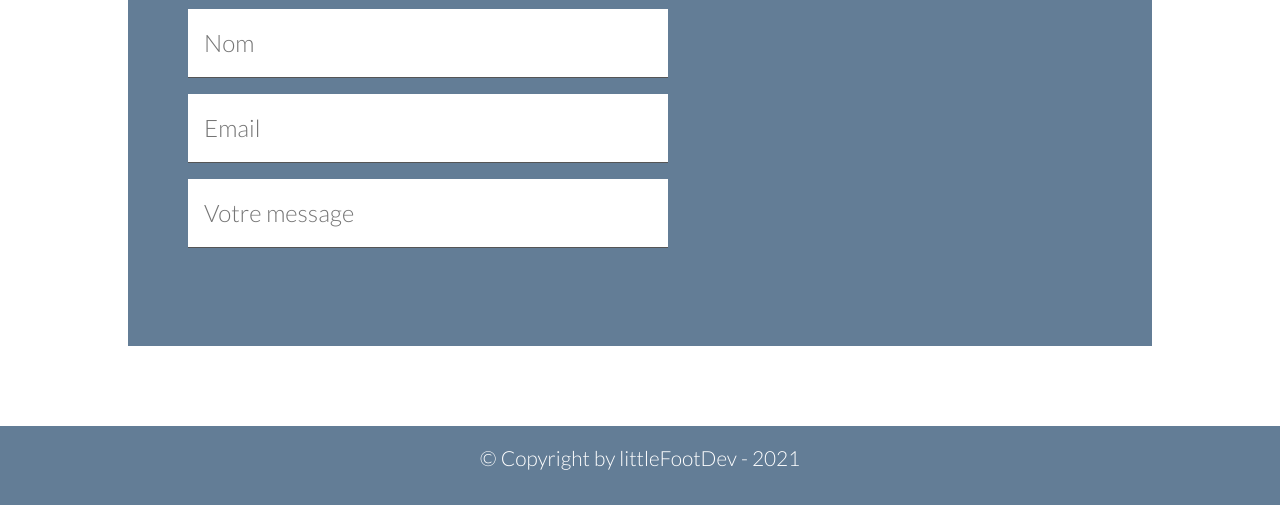
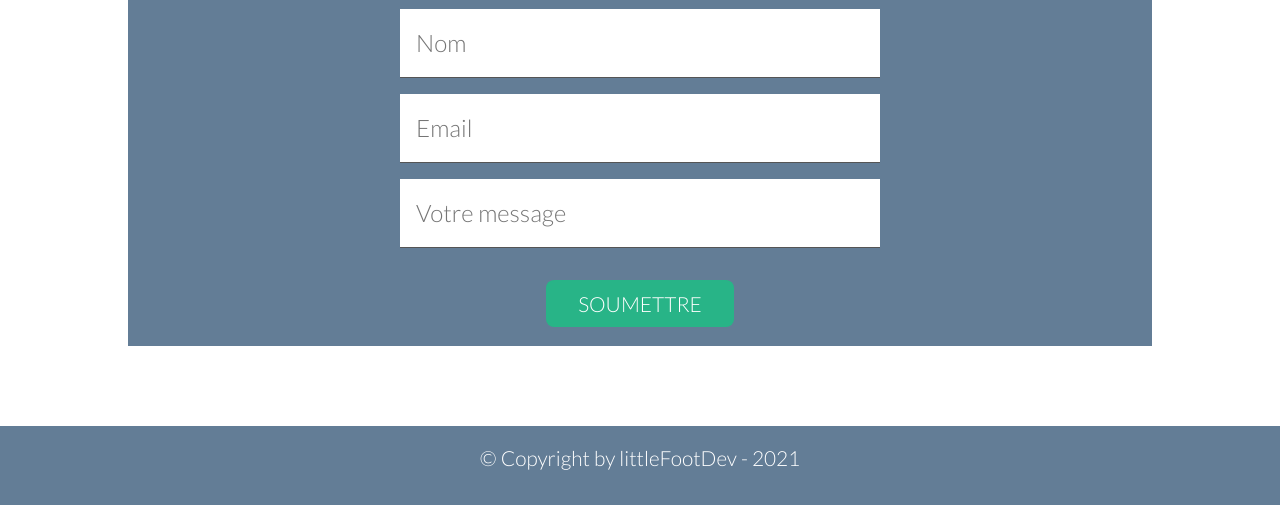
Before and after one commit to littleFootDev/adopteTonPetitPied, a plain HTML site: page contact.html in a window 1280 px wide. Shown: the part 307-812 px from the top of the page. Drawn offline with nearby package versions, Linux system fonts and the light colour scheme.

Commit message:
Add css desktop for contact page

```diff
--- a/contact.html
+++ b/contact.html
@@ -53,7 +53,7 @@
             <input type="text" placeholder="Nom" name="name" id="name">
             <input type="email" placeholder="Email" name="email" id="email">
             <input type="text" placeholder="Votre message" name="message" id="message">
-            <div><button class="btnn btn-green">SOUMETTRE</button></div>
+            <div><button class="btnn btn-submit">SOUMETTRE</button></div>
         </form>
     </section>
     <footer>
--- a/style.css
+++ b/style.css
@@ -232,6 +232,14 @@ footer p {
 .title {
   margin-bottom: 1.5rem;
 }
+.btn-submit {
+  background: #28b487;
+  transition: all 0.3s;
+}
+.btn-submit:hover {
+  transition: all 0.3s;
+  background: #e0115f;
+}
 
 /*Desctops */
 @media screen and (min-width: 768px) {
@@ -291,4 +299,7 @@ footer p {
   .image-don-reverse {
     margin: 0 1.5rem;
   }
+  form {
+    margin: auto;
+  }
 }
```
